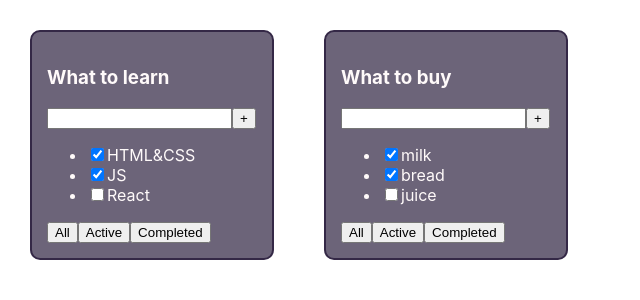
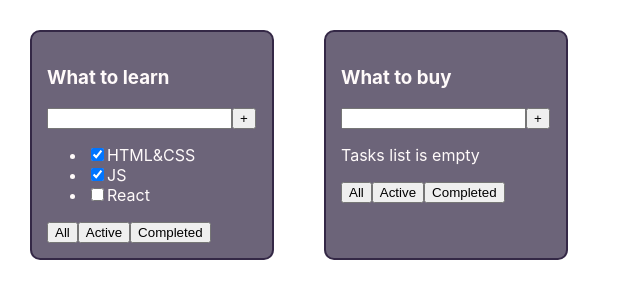
Before and after one commit to Renata-And/todo-list, a React (Create React App) app: page / in a window 1280 px wide. Shown: the top 300 px of the page, without its empty margins (0-640 px from the left). Built offline with nearby package versions, Linux system fonts and the light colour scheme.

Commit message:
Created Button component, refactoring Todolist component

```diff
--- a/src/App.tsx
+++ b/src/App.tsx
@@ -1,6 +1,6 @@
 import React from 'react';
 import './App.css';
-import { TaskType, Todolist } from './Todolist';
+import { TaskType, Todolist } from './components/Todolist';
 
 function App() {
 
@@ -12,9 +12,9 @@ function App() {
     { id: 3, isDone: false, title: 'React' }
   ];
   const tasks2: Array<TaskType> = [
-    { id: 4, isDone: true, title: 'milk' },
-    { id: 5, isDone: true, title: 'bread' },
-    { id: 6, isDone: false, title: 'juice' }
+    // { id: 4, isDone: true, title: 'Milk' },
+    // { id: 5, isDone: true, title: 'Bread' },
+    // { id: 6, isDone: false, title: 'Juice' }
   ];
 
   return (
--- a/src/Todolist.tsx
+++ /dev/null
@@ -1,41 +0,0 @@
-import React from 'react'
-
-type TodolistPropsType = {
-  title: string
-  tasks: Array<TaskType>
-}
-
-export type TaskType = {
-  id: number
-  isDone: boolean
-  title: string
-}
-
-export const Todolist = (props: TodolistPropsType) => {
-
-  const tasksList: Array<JSX.Element> = props.tasks.map((task: TaskType) => {
-    return (
-      <li key={task.id}>
-        <input type="checkbox" checked={task.isDone} />
-        <span>{task.title}</span>
-      </li>
-    )
-  })
-  return (
-    <div className='todolist'>
-      <h3>{props.title}</h3>
-      <div>
-        <input />
-        <button>+</button>
-      </div>
-      <ul>
-        {tasksList}
-      </ul>
-      <div>
-        <button>All</button>
-        <button>Active</button>
-        <button>Completed</button>
-      </div>
-    </div>
-  )
-}
--- /dev/null
+++ b/src/components/Button.tsx
@@ -0,0 +1,11 @@
+import React from 'react'
+
+type ButtonPropsType = {
+  title: string
+}
+
+export const Button = (props: ButtonPropsType) => {
+  return (
+    <button>{props.title}</button>
+  )
+}
--- /dev/null
+++ b/src/components/Todolist.tsx
@@ -0,0 +1,44 @@
+import React from 'react'
+import { Button } from './Button'
+
+type TodolistPropsType = {
+  title: string
+  tasks: Array<TaskType>
+}
+
+export type TaskType = {
+  id: number
+  isDone: boolean
+  title: string
+}
+
+export const Todolist = (props: TodolistPropsType) => {
+  const tasksList: JSX.Element = props.tasks.length === 0
+    ? <p>Tasks list is empty</p>
+    : <ul>
+      {props.tasks.map((t: TaskType) => {
+        return (
+          <li key={t.id}>
+            <input type="checkbox" checked={t.isDone} />
+            <span>{t.title}</span>
+          </li>
+        )
+      })}
+    </ul>
+
+  return (
+    <div className='todolist'>
+      <h3>{props.title}</h3>
+      <div>
+        <input />
+        <Button title='+' />
+      </div>
+      {tasksList}
+      <div>
+        <Button title='All' />
+        <Button title='Active' />
+        <Button title='Completed' />
+      </div>
+    </div>
+  )
+}
```
